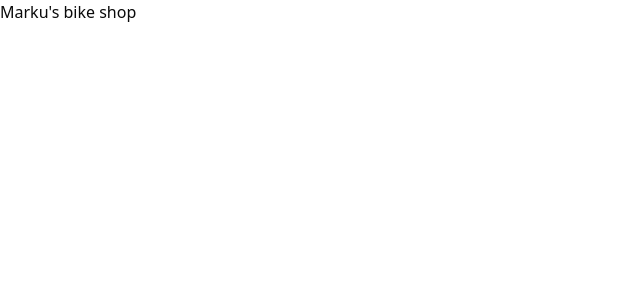
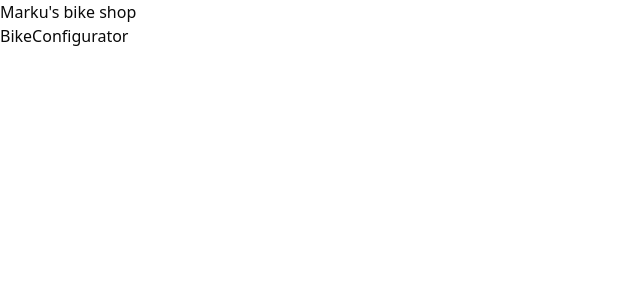
Before and after one commit to p3rnil/factorial-challenge, a React (Vite) app: page / in a window 1280 px wide. Shown: the top 300 px of the page, without its empty margins (0-640 px from the left). Built offline with nearby package versions, Linux system fonts and the light colour scheme.

Commit message:
Add BikeConfigurator

```diff
--- a/src/App.tsx
+++ b/src/App.tsx
@@ -1,6 +1,11 @@
+import BikeConfigurator from '@/components/bike-configurator/BikeConfigurator'
+
 function App() {
   return (
-    <div>Marku's bike shop</div>
+    <>
+      <div>Marku's bike shop</div>
+      <BikeConfigurator />
+    </>
   )
 }
 
--- /dev/null
+++ b/src/components/bike-configurator/BikeConfigurator.tsx
@@ -0,0 +1,4 @@
+export default function BikeConfigurator() {
+
+  return (<div>BikeConfigurator</div>);
+}
```
